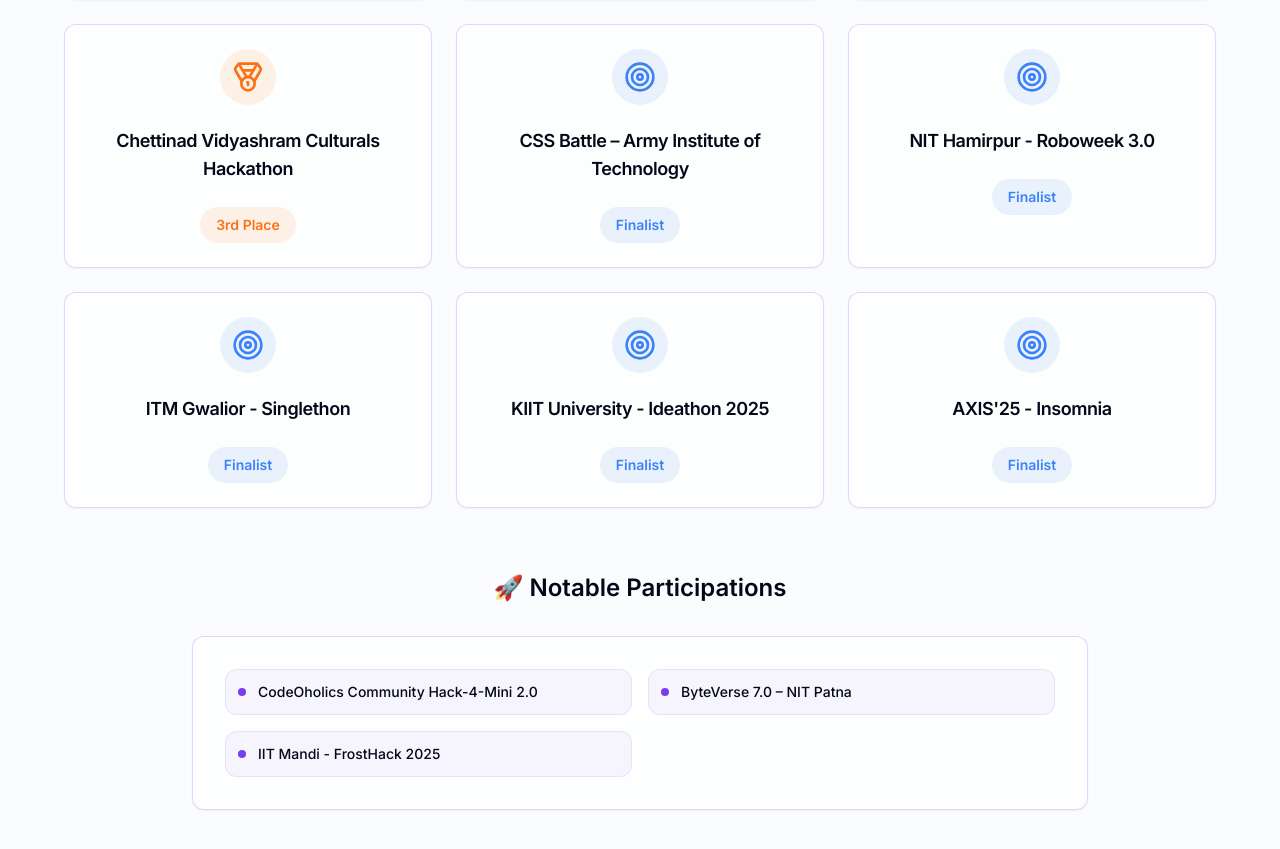
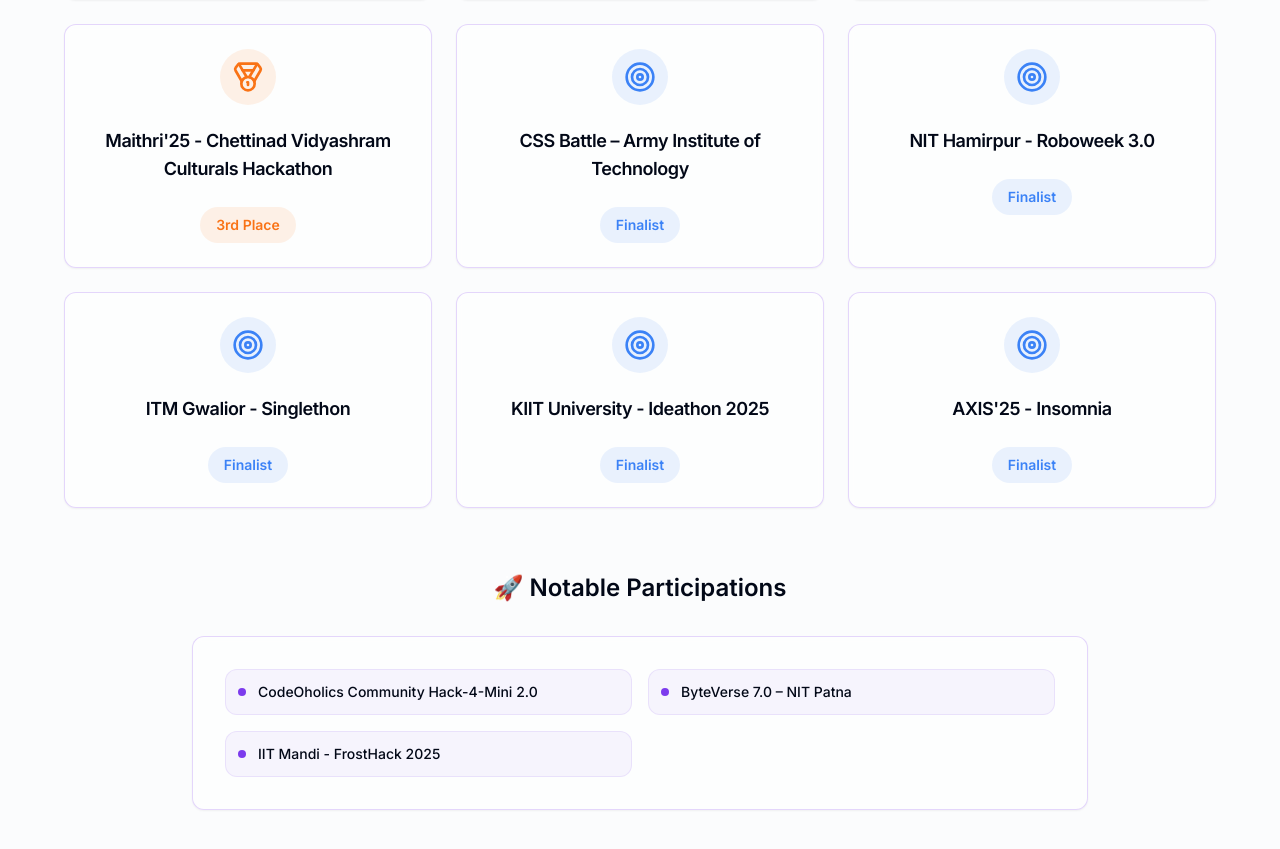
Before and after one commit to deepakraj-sys/deepak-creations-unleashed, a React (Vite) app: page / in a window 1280 px wide. Shown: the part 3990-4839 px from the top of the page. Built offline with nearby package versions, Linux system fonts and the light colour scheme.

Commit message:
Update HackathonsSection.tsx

```diff
--- a/src/components/HackathonsSection.tsx
+++ b/src/components/HackathonsSection.tsx
@@ -26,7 +26,7 @@ const hackathons = [
     bgColor: "bg-orange-500/10"
   },
   {
-    name: "Chettinad Vidyashram Culturals Hackathon",
+    name: "Maithri'25 - Chettinad Vidyashram Culturals Hackathon",
     position: "3rd Place",
     icon: Medal,
     color: "text-orange-500",
```
